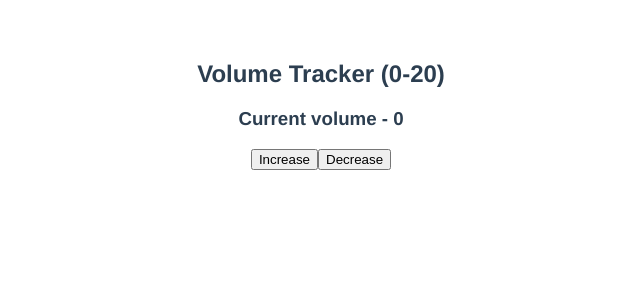
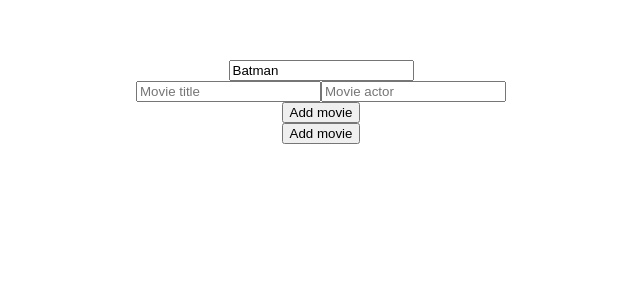
Before and after one commit to roman-ojha/vue, a Vue app in the folder Class/: page / in a window 1280 px wide. Shown: the top 300 px of the page, without its empty margins (319-959 px from the left). Built offline with nearby package versions, Linux system fonts and the light colour scheme.

Commit message:
docs(tutorial): Immediate & Deep watcher

```diff
--- a/Class/src/App.vue
+++ b/Class/src/App.vue
@@ -3,7 +3,7 @@
 </template>
 
 <script>
-import Application from "./Topic_Wise/27_Watchers/App.vue";
+import Application from "./Topic_Wise/28_Immediate_and_Deep_Watchers/App.vue";
 
 export default {
   name: "App",
--- a/Class/src/Topic_Wise/27_Watchers/App.vue
+++ b/Class/src/Topic_Wise/27_Watchers/App.vue
@@ -3,24 +3,8 @@
   <h3>Current volume - {{ volume }}</h3>
 
   <div>
-    <button
-      @click="
-        if (volume < 20) {
-          volume += 2;
-        }
-      "
-    >
-      Increase
-    </button>
-    <button
-      @click="
-        if (volume > 0) {
-          volume -= 2;
-        }
-      "
-    >
-      Decrease
-    </button>
+    <button @click="volume += 2">Increase</button>
+    <button @click="volume -= 2">Decrease</button>
   </div>
 
   <!-- now we want to add a functionality where if the user increase volume above 16 then we want to alert user for that watcher helps us with this requirement -->
--- /dev/null
+++ b/Class/src/Topic_Wise/28_Immediate_and_Deep_Watchers/App.vue
@@ -0,0 +1,77 @@
+<template>
+  <input type="movie" v-model="movie" />
+
+  <div>
+    <input type="text" v-model="movieInfo.title" placeholder="Movie title" />
+    <input type="text" v-model="movieInfo.actor" placeholder="Movie actor" />
+  </div>
+
+  <div>
+    <button @click="movieList.push('Wonder Woman')">Add movie</button>
+    <!-- here we are pushing new value into data property -->
+  </div>
+
+  <div>
+    <button @click="movieList = movieList.concat('Wonder Woman')">
+      Add movie
+    </button>
+    <!-- but here we are assigning new value to 'movieList' it means that new instance of 'movieList' will get created in that case we don't have to put 'deep : true'-->
+  </div>
+</template>
+<script>
+export default {
+  name: "App",
+  data() {
+    return {
+      movie: "Batman",
+      movieInfo: {
+        title: "",
+        actor: "",
+      },
+      movieList: ["Batman", "Superman"],
+    };
+  },
+  methods: {},
+  computed: {},
+  watch: {
+    // watcher will not watcher the first value when it get render at the first time
+    // it means that default value 'Batman' will not get watched by the watcher
+    // we can use watch the property for the first time as well using immediate watcher
+    movie: {
+      handler(newValue) {
+        console.log(`Calling API with movie name = ${newValue}`);
+      },
+      immediate: true,
+      // now after we says immediate to true only after that watcher will watch the property when page is render initially as well
+    },
+    movieInfo: {
+      handler(newValue) {
+        // here 'movieInfo' is the object now single value it means that watcher will not watcher the change of deeply nested property by default
+        console.log(
+          `Calling API with movie title =${newValue.title} and actor = ${newValue.actor}`
+        );
+      },
+      // to ask the vue to monitor the property of an object on the watcher we will specify the property deep to true
+      deep: true,
+    },
+    movieList: {
+      // now here 'movieList' is an array where the value are deeply nested
+      handler(newValue) {
+        console.log(`Undated list ${newValue}`);
+      },
+      deep: true,
+    },
+  },
+};
+</script>
+
+<style>
+#app {
+  font-family: Avenir, Helvetica, Arial, sans-serif;
+  -webkit-font-smoothing: antialiased;
+  -moz-osx-font-smoothing: grayscale;
+  /* text-align: center; */
+  color: #2c3e50;
+  margin-top: 60px;
+}
+</style>
```
Also changed, not shown: Class/src/Topic_Wise/28_Immediate_and_Deep_Watchers/28_Immediate_and_Deep_Watchers.txt (added).
